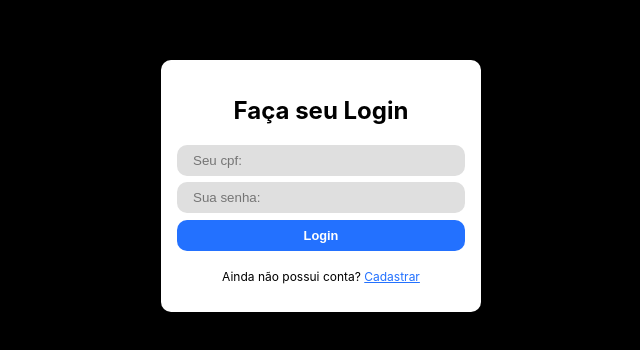
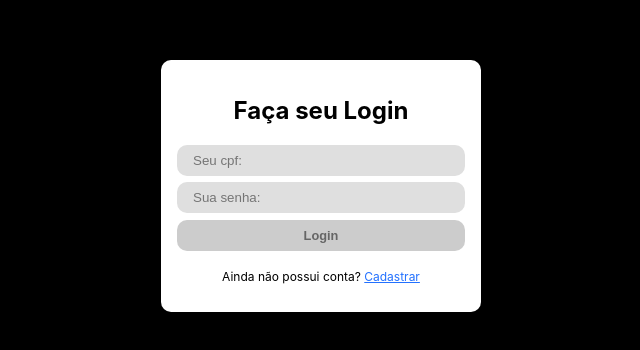
Before and after one commit to DouglasD18/real-time-chat, a Next.js app in the folder client/: page /login in a window 1280 px wide. Shown: the part 214-564 px from the top of the page, without its empty margins (319-959 px from the left). Built offline with nearby package versions, Linux system fonts and the light colour scheme.

Commit message:
Habilitando e desabilitando botão pelo tamanho das variáveis.

```diff
--- a/client/components/button.tsx
+++ b/client/components/button.tsx
@@ -2,10 +2,13 @@ import styles from "../styles/components/button.module.css";
 
 type Props = {
   children: string | JSX.Element | JSX.Element[]
+  isDisabled: boolean
+  disabledClass: string
 }
 
-export default function Button({ children, ...props}: Props) {
+export default function Button({ children, isDisabled, disabledClass }: Props) {
+
   return (
-    <button className={ styles.button } {...props}>{ children }</button>
+    <button disabled={ isDisabled } className={ `${styles.button} ${styles[disabledClass]}` } >{ children }</button>
   )
 }
--- a/client/pages/login.tsx
+++ b/client/pages/login.tsx
@@ -18,6 +18,8 @@ export default function LoginPage() {
   });
   const [userExists, setUserExists] = useState(true);
   const [error, setError] = useState('');
+  const [isDisabled, setIsDisabled] = useState(true);
+  const [disabledClass, setDisabledClass] = useState("disabled");
   const router = useRouter();
 
   const title = userExists ? "Faça seu Login" : "Faça seu Cadastro";
@@ -27,6 +29,15 @@ export default function LoginPage() {
       ...formData,
       [name]: e.target.value
     })
+
+    if (formData.cpf.trim().length === 11 &&
+        formData.password.trim().length > 5) {
+      setIsDisabled(false);
+      setDisabledClass("abled");
+    } else {
+      setIsDisabled(true);
+      setDisabledClass("disabled");
+    }
   }
 
   const handleForm = async (e: FormEvent<HTMLFormElement>) => {
@@ -52,6 +63,7 @@ export default function LoginPage() {
         cpf: "",
         password: ""
       });
+      setIsDisabled(true);
       console.log(response);
 
       const token = await response.json();
@@ -89,7 +101,7 @@ export default function LoginPage() {
             value={ formData.password }
             onChange={ (e: ChangeEvent<HTMLInputElement>) => { handleFormData(e, "password") } }
           />
-          <Button>{ userExists ? "Login" : "Cadastrar" }</Button>
+          <Button isDisabled={ isDisabled } disabledClass={ disabledClass }>{ userExists ? "Login" : "Cadastrar" }</Button>
           {error && <p className={ styles.error }>{ error }</p>}
           <p className={ styles.p }>{ userExists ? LOGIN_TEXT : CADASTRO_TEXT }<a onClick={() => setUserExists(!userExists) } className={ styles.link }>{ userExists ? "Cadastrar" : "Login" }</a></p>
         </form>
--- a/client/styles/components/button.module.css
+++ b/client/styles/components/button.module.css
@@ -1,10 +1,19 @@
 .button {
   padding: 1vh 2vh;
   border: 0;
-  background-color: #2371FF;
-  color: #fff;
   font-size: 1.6vh;
   font-weight: bold;
   border-radius: 10px;
+}
+
+.abled {
   cursor: pointer;
+  background-color: #2371FF;
+  color: #fff;
 }
+
+.disabled {
+  background-color: #cccccc;
+  color: #666666;
+  cursor: default;
+}
```
Also changed, not shown: 1 other file (tests, documents, lock files or other folders).
